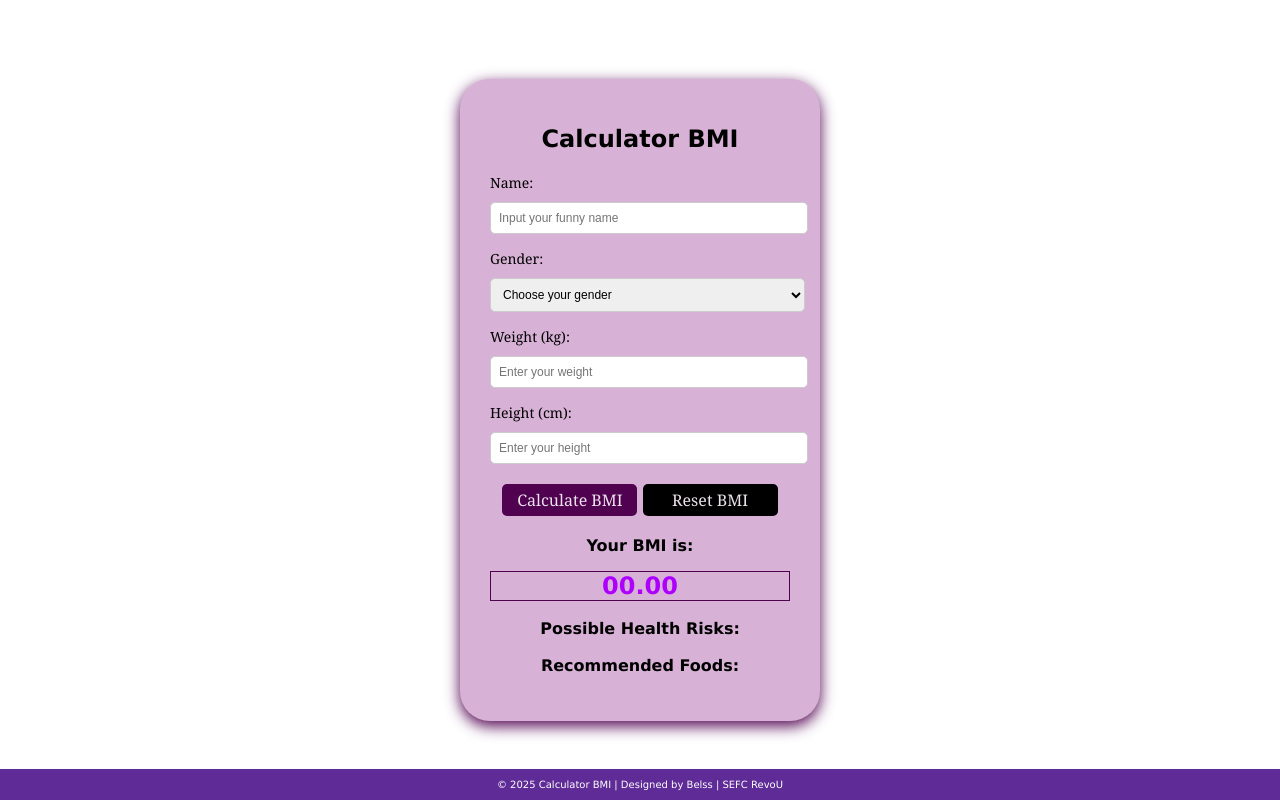
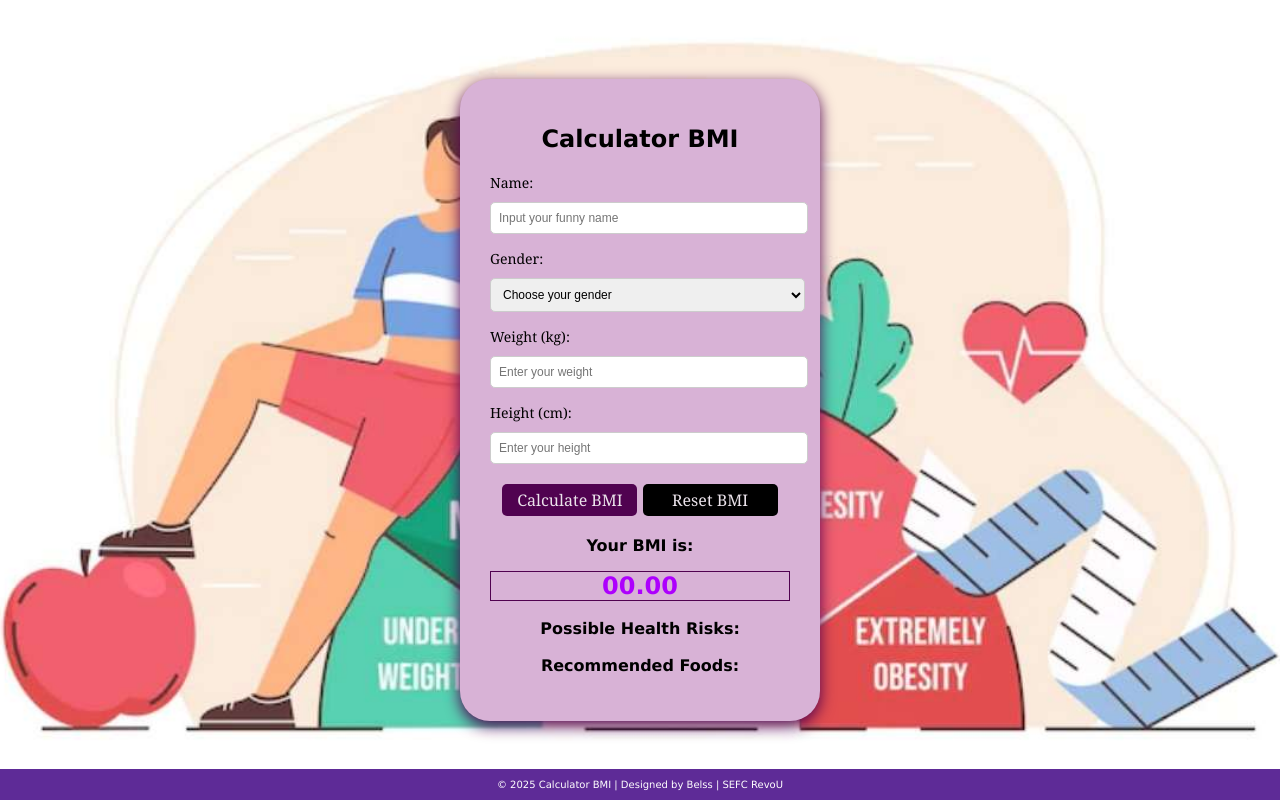
Before and after one commit to revou-fundamental-course/SEFC-BelaFebryAyu, a plain HTML site: page index.html in a window 1280 px wide. Drawn offline with Linux system fonts and the light colour scheme.

Commit message:
create index

```diff
--- a/style.css
+++ b/style.css
@@ -1,7 +1,7 @@
 /* Styles */
 body {
     font-family: Verdana, Geneva, Tahoma, sans-serif;
-    background-image: url(background.jpg.png);
+    background-image: url(background.jpg);
     background-size: cover;
     background-position: center;
     margin: 0;
```
